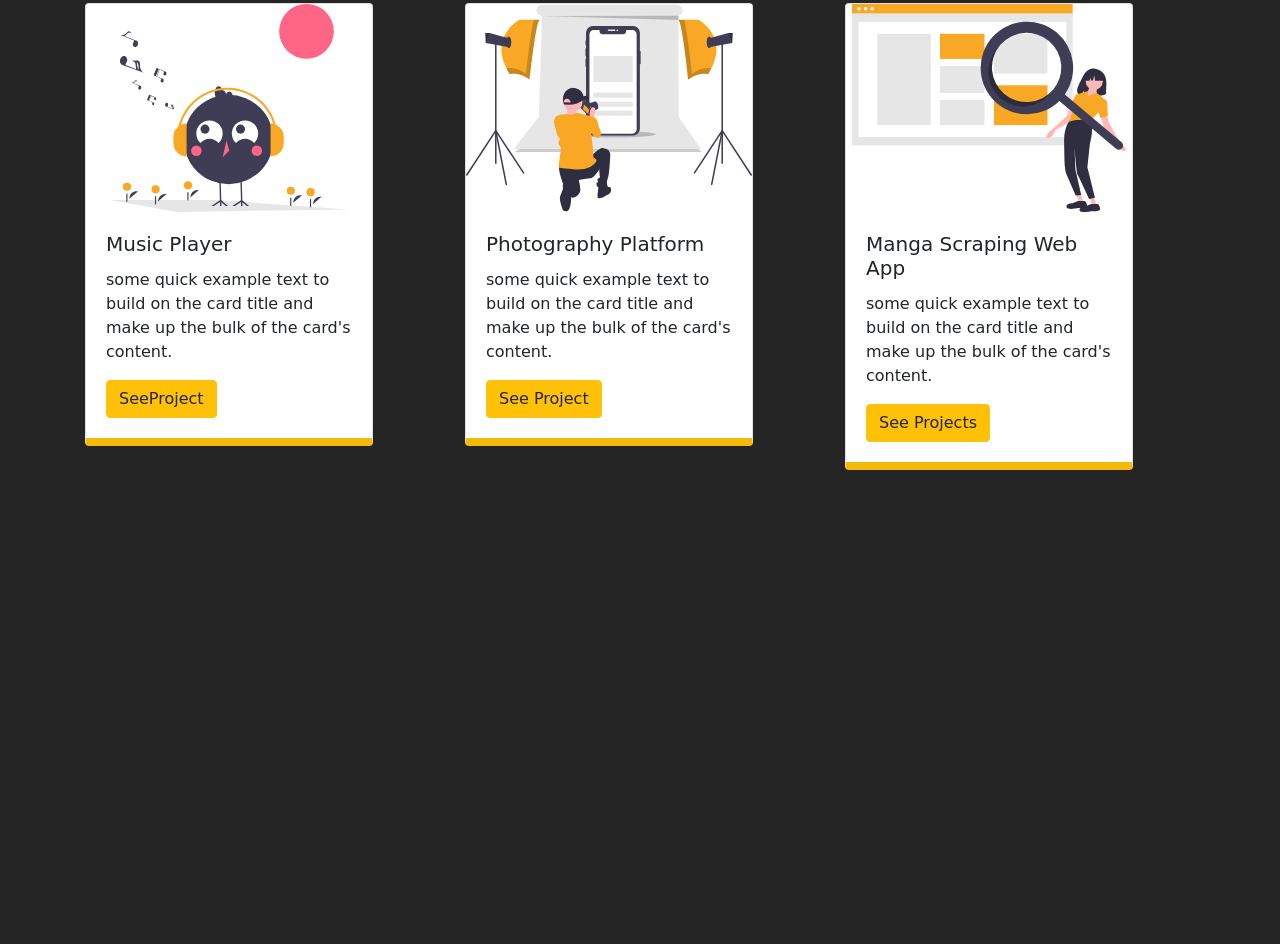
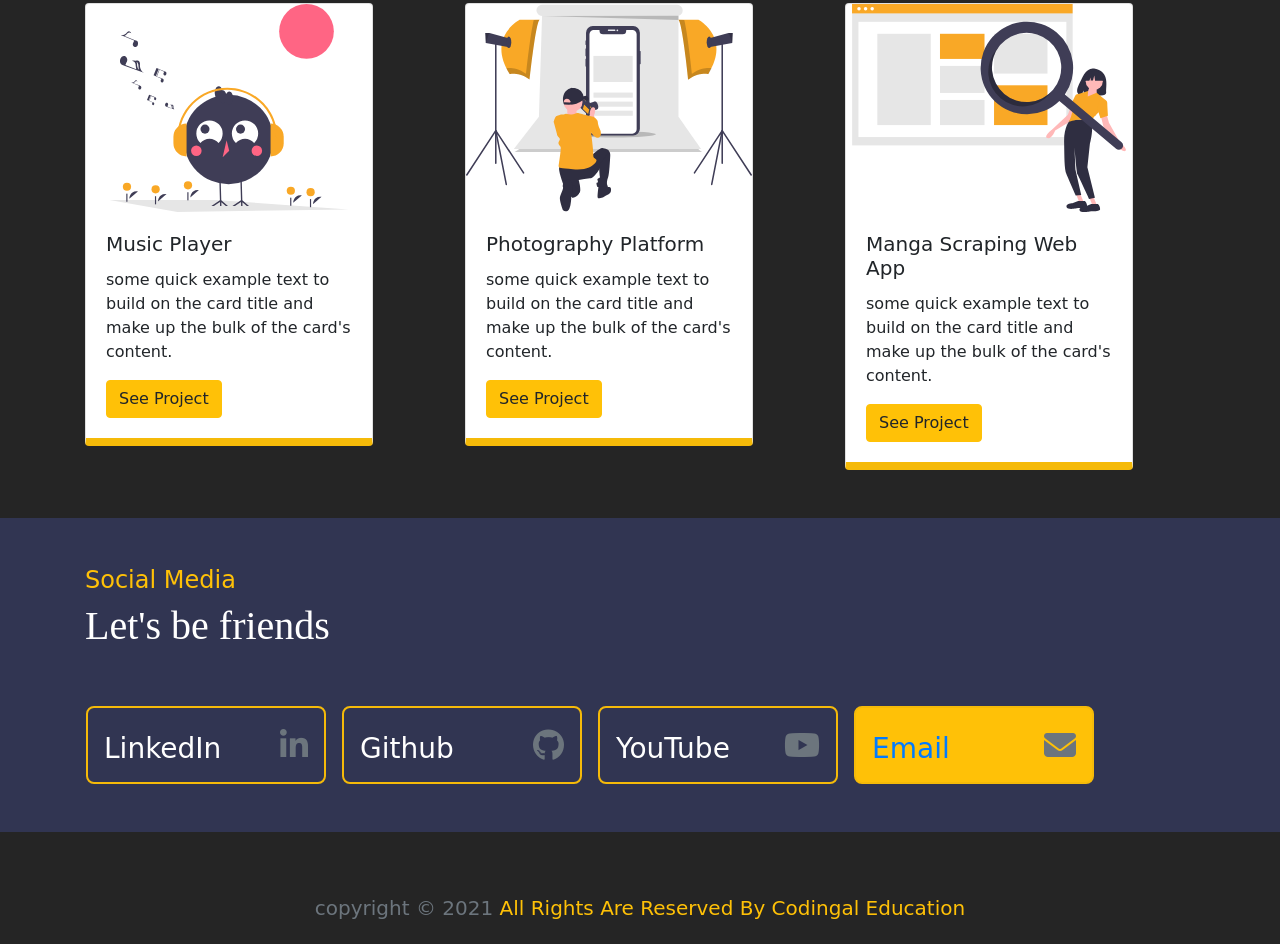
Before and after one commit to Yungledore/website, a plain HTML site: page index.html in a window 1280 px wide. Shown: the part 2328-3272 px from the top of the page. Before the commit the page ends 2846 px from the top, so only its background shows below. Drawn offline with nearby package versions, Linux system fonts and the light colour scheme; files whose address does not match are found by name.

Commit message:
all activitys completed

```diff
--- a/index.html
+++ b/index.html
@@ -58,7 +58,7 @@
     <div id="about" class="container about p-5">
       <div class="row">
         <div class="col-6">
-          <img src="about_img.svg" class="img-fluid" />
+          <img src="Images/about_img.svg" class="img-fluid" />
         </div>
         <div class="col-6 pl-5 pt-5 pb-5 text-white">
           <h3 class="text-warning">About Codingal</h3>
@@ -96,7 +96,7 @@
         <div class="col-4 mb-5">
           <div class="card" style="width: 18rem">
             <img
-              src="messaging.svg"
+              src="Images/messaging.svg"
               class="car-img-top"
               style="height: 13rem"
               alt="..."
@@ -114,7 +114,7 @@
         <div class="col-4 mb-5">
           <div class="card" style="width: 18rem">
             <img
-              src="fitness.svg"
+              src="Images/fitness.svg"
               class="card-img-top img-fluid"
               alt="..."
               style="height: 13rem"
@@ -132,7 +132,7 @@
         <div class="col-4 mb-5">
           <div class="card" style="width: 18rem">
             <img
-              src="e_commerce_platform.svg"
+              src="Images/e_commerce_platform.svg"
               class="card-img-top"
               alt="..."
               style="height: 13rem"
@@ -150,7 +150,7 @@
         <div class="col-4 mb-5">
           <div class="card" style="width: 18rem">
             <img
-              src="music.svg"
+              src="Images/music.svg"
               class="card-img-top"
               alt="..."
               style="height: 13rem"
@@ -161,14 +161,14 @@
                 some quick example text to build on the card title and make up
                 the bulk of the card's content.
               </p>
-              <a href="#" class="btn btn-warning">SeeProject</a>
+              <a href="#" class="btn btn-warning">See Project</a>
             </div>
           </div>
         </div>
         <div class="col-4 mb-5">
           <div class="card" style="width: 18rem">
             <img
-              src="photography.svg"
+              src="Images/photography.svg"
               class="car-img-top"
               alt="..."
               style="height: 13rem"
@@ -186,7 +186,7 @@
         <div class="col-4 mb-5">
           <div class="card" style="width: 18rem">
             <img
-              src="web_scraping.svg"
+              src="Images/web_scraping.svg"
               class="car-img-top"
               alt="..."
               style="height: 13rem"
@@ -197,11 +197,69 @@
                 some quick example text to build on the card title and make up
                 the bulk of the card's content.
               </p>
-              <a href="#" class="btn btn-warning">See Projects</a>
+              <a href="#" class="btn btn-warning">See Project</a>
             </div>
           </div>
         </div>
       </div>
     </div>
+    <!-- social media section -->
+     <div id="social-media" class="container-fluid">
+      <div class="container text-white py-5">
+        <h4 class="text-warning">Social Media</h4>
+        <h1 class="m-heading">Let's be friends</h1>
+        <div class="row pt-5">
+          <div class="col-4 media_link btn" href="#">
+            <div class="row">
+              <div class="col-6 d-flex justify-content-start">
+                <h3 class="m-0 pt-2 text-white"> LinkedIn</h3>
+              </div>
+              <div class="col-6 d-flex justify-content-end align-items-center">
+                  <i class="fab fa-linkedin-in fa-2x text-secondary"></i>
+              </div>
+            </div>
+          </div>
+          <div class="col-3 media_link btn">
+            <div class="row">
+              <div class="col-6 d-flex justify-content-start">
+                <h3 class="m-0 pt-2 text-white"><a style="color: white; text-decoration: none;" href="https://github.com/Yungledore" target="_blank">Github</a></h3>
+              </div>
+              <div class="col-6 d-flex justify-content-end align-items-center">
+                <i class="fab fa-github fa-2x text-secondary"></i>
+              </div>
+            </div>
+          </div>
+          <div class="col-3 media_link btn">
+            <div class="row">
+              <div class="col-6 d-flex justify-content-start">
+                <h3 class="m-0 pt-2 text-white">YouTube</h3>
+              </div>
+              <div class="col-6 d-flex justify-content-end align-items-center">
+                <i class="fab fa-youtube fa-2x text-secondary"></i>
+              </div>
+            </div>
+          </div>
+          <div class="col-3 media_link bg-warning btn">
+            <div class="row">
+              <div class="col-6 d-flex justify-content-start">
+                <h3 class="m-0 pt-2 text-dark"><a href="https://ww.youtube.com/watch?v=8wof_hj-14M">Email</a></h3>
+              </div>
+              <div class="col-6 d-flex justify-content-end align-items-center">
+                <i class="fas fa-envelope fa-2x text-secondary"></i>
+                <a href="https://ww.youtube.com/watch?v=8wof_hj-14M" target="_blank"></a>
+              </div>
+            </div>
+          </div>
+        </div>
+      </div>
+     </div>
+     <footer>
+      <div class="container text-muted text-center py-3 mt-5">
+        <h5>
+          copyright &copy; 2021
+          <a class="text-warning text-decoration-none" href="#about">All Rights Are Reserved By Codingal Education</a>
+        </h5>
+      </div>
+     </footer>
   </body>
 </html>
--- a/style.css
+++ b/style.css
@@ -48,3 +48,15 @@ body{
 .card{
     border-bottom: 8px solid #f5ba09;
 }
+/* Social Media Section */
+#social-media{
+    background: #313552;
+}
+/* Add color to social media links */
+.media_link{
+    padding: 1rem;
+    max-width: 15rem;
+    margin-left: 1rem;
+    border: 2px solid #f5ba09;
+    border-radius: 0.5rem;
+}
```
Also changed, not shown: Images/about_img.svg (renamed from about_img.svg), Images/e_commerce_platform.svg (renamed from e_commerce_platform.svg), Images/faris2.png (renamed from faris2.png), Images/fitness.svg (renamed from fitness.svg), Images/messaging.svg (renamed from messaging.svg), Images/music.svg (renamed from music.svg), Images/photography.svg (renamed from photography.svg), Images/web_scraping.svg (renamed from web_scraping.svg), Images/zeke.png (renamed from zeke.png).
